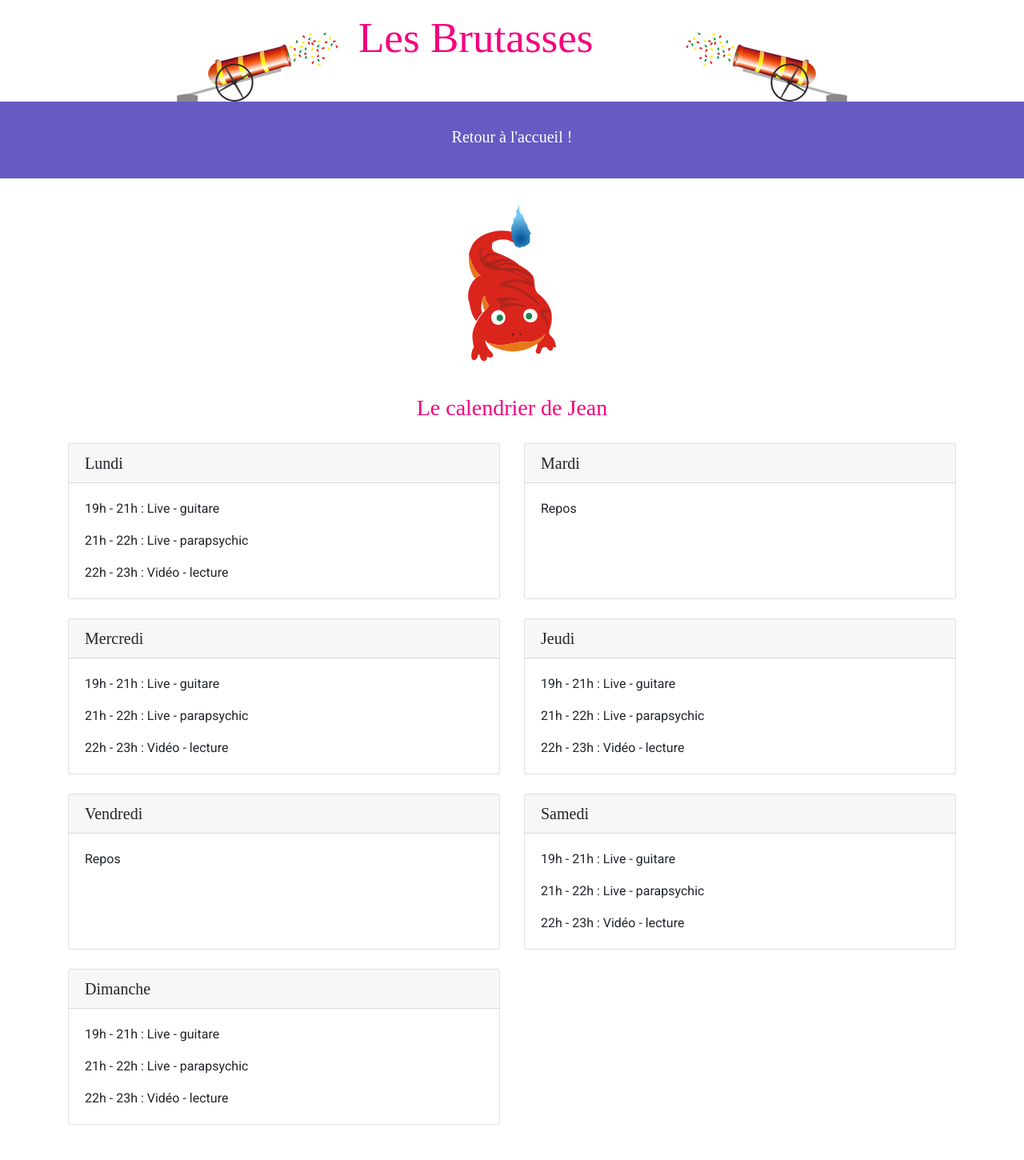
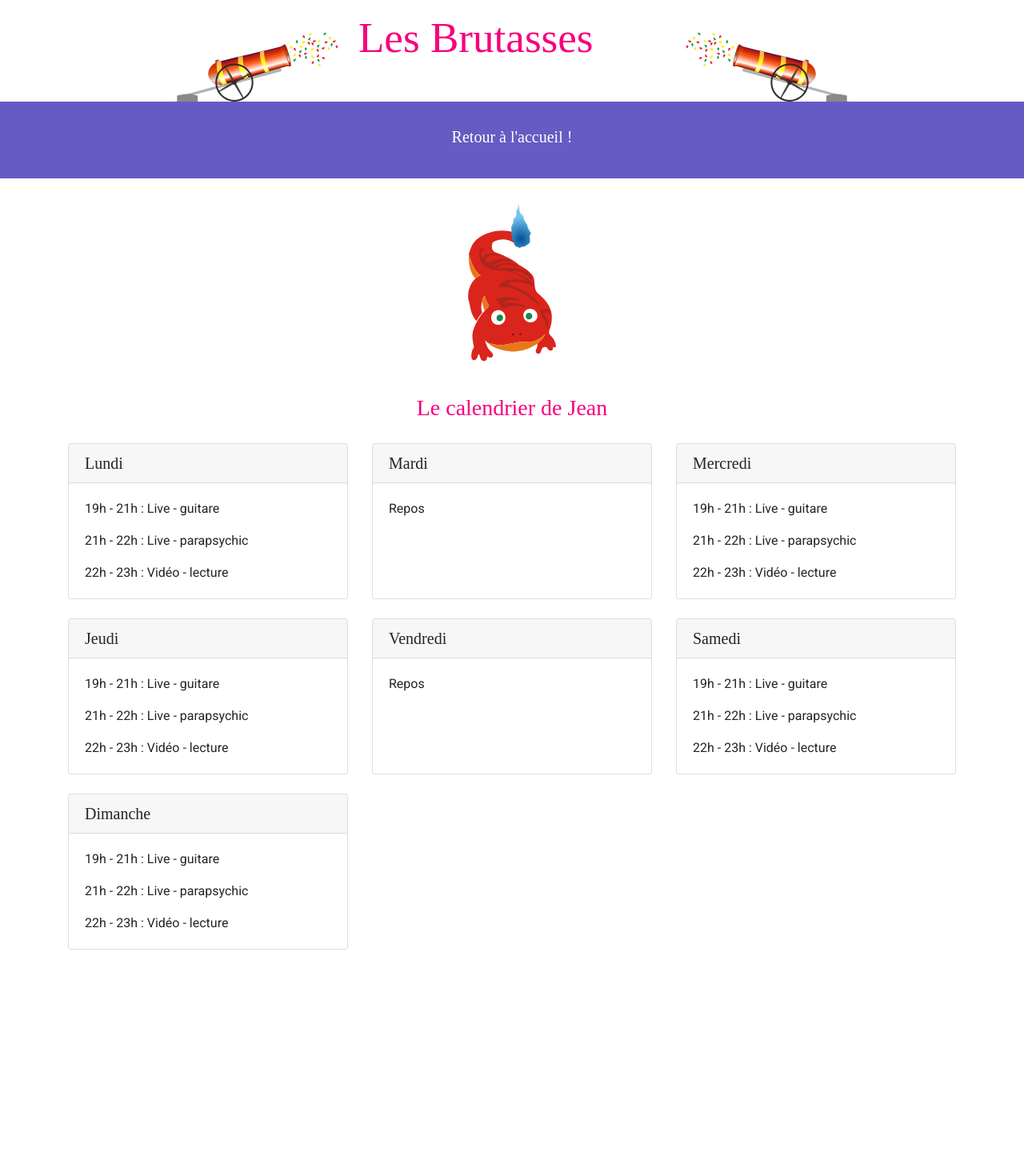
Before and after one commit to lesBrutasses/les_brutasses, a Jekyll site: the page built from jean.md, in a window 1280 px wide. Shown: the whole page at 80% size. Built offline with Jekyll 4.4.1, drawn with Linux system fonts in a browser that asks for light colours; some web fonts are replaced; after the commit the page ends 1231 px from its top, so only the background shows below that.

Commit message:
Modifs Jean

```diff
--- a/_layouts/jean.html
+++ b/_layouts/jean.html
@@ -44,7 +44,7 @@
 					</div>
 	        	</div>
 
-		        <div class="row row-cols-1 row-cols-md-2 row-cols-lg-3-">
+		        <div class="row row-cols-1 row-cols-md-2 row-cols-lg-3">
 					<div class="col mb-4">
 						<div class="card h-100">
 							<h5 class="card-header" style="white-space: nowrap;">Lundi</h5>
```
